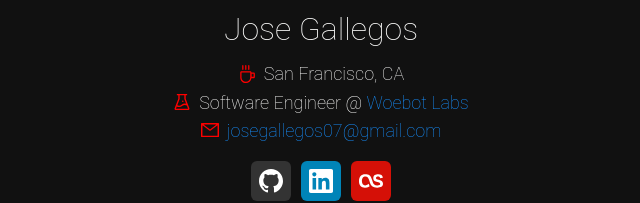
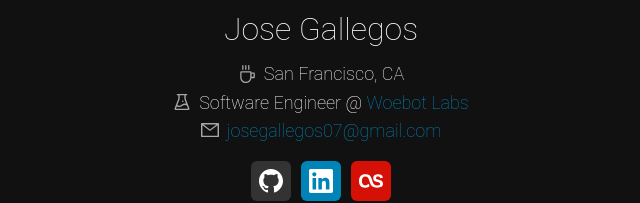
Before and after one commit to josegallegos07/josegallegos.info-v2, a React (Create React App) app: page / in a window 1280 px wide. Shown: the part 386-589 px from the top of the page, without its empty margins (319-959 px from the left). Built offline with nearby package versions, Linux system fonts and the light colour scheme.

Commit message:
messing around with colors

```diff
--- a/src/styles/App.scss
+++ b/src/styles/App.scss
@@ -5,6 +5,20 @@ body {
   color: $white;
   font-family: 'Roboto', sans-serif;
   font-weight: 100;
+
+  a {
+    color: $primary;
+
+    &:link,
+    &:active {
+      color: $primary;
+    }
+
+    &:hover {
+      color: $white;
+      text-decoration: none;
+    }
+  }
 }
 
 .app {
--- a/src/styles/_colors.scss
+++ b/src/styles/_colors.scss
@@ -1,2 +1,5 @@
-$black: #111111;
+$black: #111;
 $white: #fefefd;
+$grey: #bdc8cf;
+$primary: #0084b8;
+$secondary: #a5a7a9;
--- a/src/styles/components/ProfileItem.scss
+++ b/src/styles/components/ProfileItem.scss
@@ -1,3 +1,5 @@
+@import '../colors';
+
 .profile-item {
   display: flex;
   font-size: 18px;
@@ -8,6 +10,6 @@
   }
 
   .anticon {
-    color: red;
+    color: $secondary;
   }
 }
```
Also changed, not shown: .sass-lint.yml.
